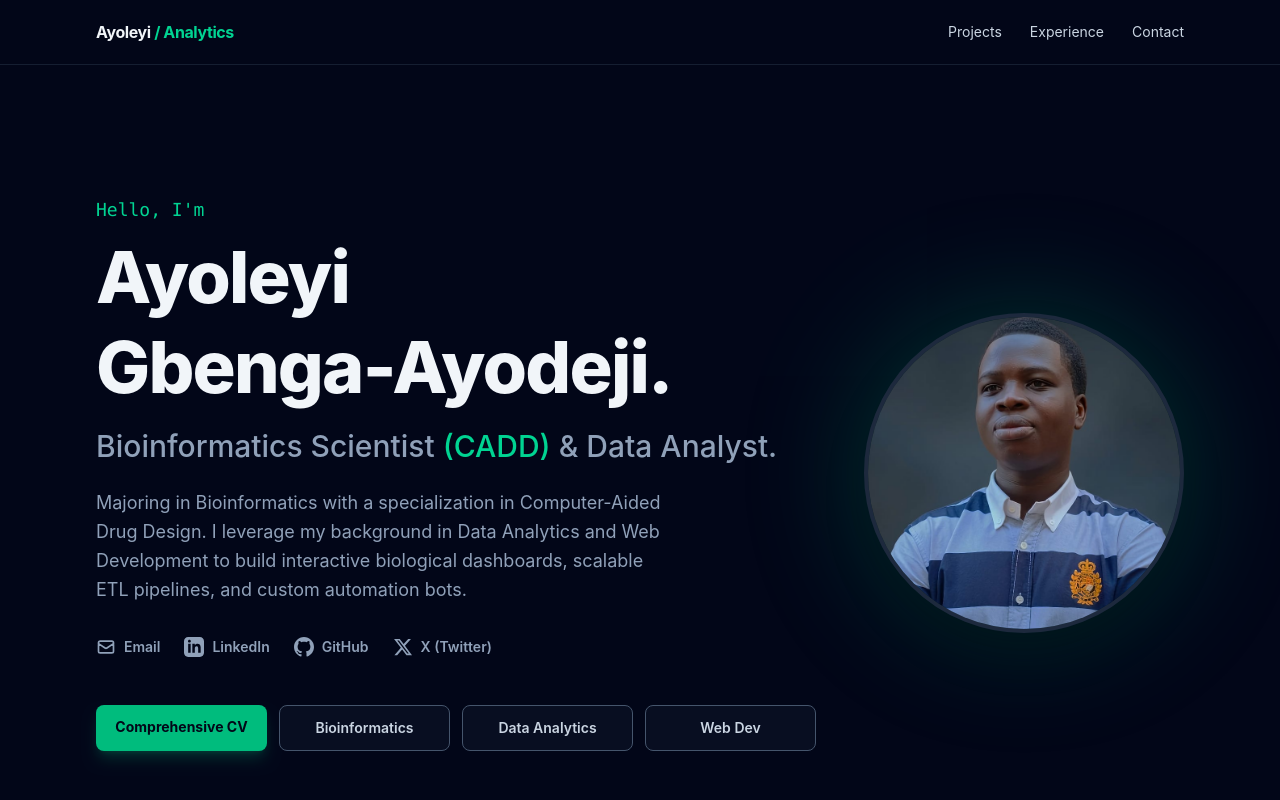
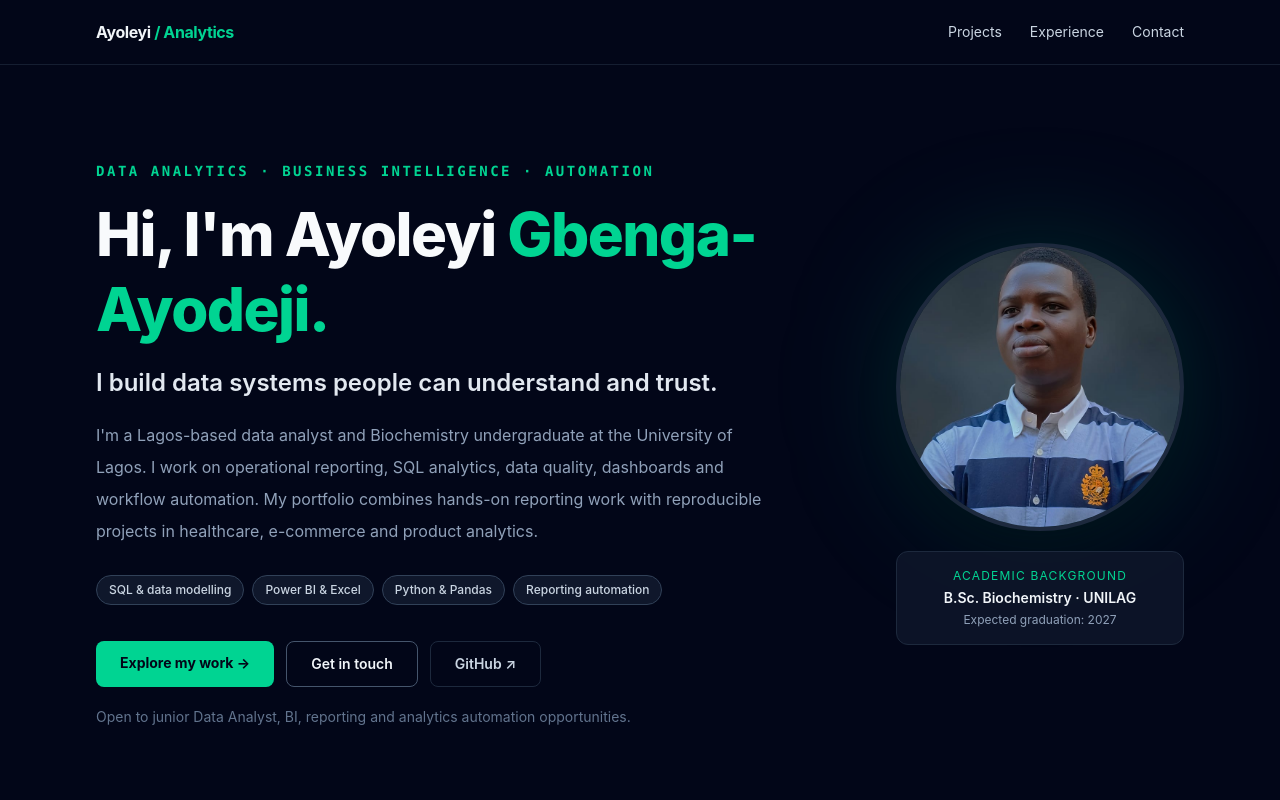
Before and after one commit to Ayoleyi-dev/ayoleyi-portfolio, a React (Vite) app: page / in a window 1280 px wide. Shown: the top 800 px of the page. Built offline with nearby package versions, Linux system fonts and the light colour scheme.

Commit message:
feat(portfolio): refresh src/components/Hero.jsx for analyst-focused recruiting

```diff
--- a/src/components/Hero.jsx
+++ b/src/components/Hero.jsx
@@ -1,74 +1,65 @@
 import React from 'react';
 
-const Hero = () => {
+const skills = ['SQL & data modelling', 'Power BI & Excel', 'Python & Pandas', 'Reporting automation'];
+
+export default function Hero() {
   return (
-    // CHANGED: flex-col-reverse puts the image on top for mobile, md:flex-row puts it on the right for desktop
-    <section className="min-h-[85vh] flex flex-col-reverse md:flex-row items-center justify-between gap-8 md:gap-12 pt-6 md:pt-10">
-
-      {/* Text Content */}
-      <div className="flex-1 flex flex-col gap-4 md:gap-6 text-center md:text-left">
-        <div>
-          <h2 className="text-emerald-400 font-mono text-base md:text-lg mb-2">Hello, I'm</h2>
-          <h1 className="text-4xl sm:text-5xl md:text-7xl font-extrabold text-slate-100 tracking-tight mb-3 md:mb-4 leading-tight">
-            Ayoleyi <br className="hidden md:block"/> Gbenga-Ayodeji.
-          </h1>
-          <h3 className="text-xl sm:text-2xl md:text-3xl text-slate-400 font-medium">
-            Bioinformatics Scientist <span className="text-emerald-400">(CADD)</span> <br className="sm:hidden"/> & Data Analyst.
-          </h3>
+    <section id="top" aria-labelledby="hero-title" className="flex flex-col-reverse items-center gap-10 py-6 lg:flex-row lg:gap-16 lg:py-12">
+      <div className="flex-1 text-center lg:text-left">
+        <p className="mb-4 font-mono text-sm font-semibold uppercase tracking-[0.18em] text-emerald-400">
+          Data analytics · Business intelligence · Automation
+        </p>
+        <h1 id="hero-title" className="text-4xl font-extrabold leading-tight tracking-tight text-slate-50 sm:text-5xl lg:text-6xl">
+          Hi, I'm Ayoleyi <span className="text-emerald-400">Gbenga-Ayodeji.</span>
+        </h1>
+        <h2 className="mt-5 text-xl font-semibold text-slate-200 sm:text-2xl">
+          I build data systems people can understand and trust.
+        </h2>
+        <p className="mx-auto mt-5 max-w-2xl text-base leading-8 text-slate-400 lg:mx-0">
+          I'm a Lagos-based data analyst and Biochemistry undergraduate at the University of Lagos.
+          I work on operational reporting, SQL analytics, data quality, dashboards and workflow automation.
+          My portfolio combines hands-on reporting work with reproducible projects in healthcare,
+          e-commerce and product analytics.
+        </p>
+        <div className="mt-7 flex flex-wrap justify-center gap-2 lg:justify-start" aria-label="Core skills">
+          {skills.map((skill) => (
+            <span key={skill} className="rounded-full border border-slate-700 bg-slate-900 px-3 py-1.5 text-xs font-medium text-slate-300">
+              {skill}
+            </span>
+          ))}
         </div>
-
-        <p className="text-slate-400 text-base md:text-lg max-w-xl leading-relaxed mx-auto md:mx-0">
-          Majoring in Bioinformatics with a specialization in Computer-Aided Drug Design. I leverage my background in Data Analytics and Web Development to build interactive biological dashboards, scalable ETL pipelines, and custom automation bots.
-        </p>
-
-        {/* Social Links for Recruiters */}
-        <div className="flex items-center gap-4 md:gap-6 mt-2 justify-center md:justify-start flex-wrap">
-          <a href="mailto:ayoleyi05@gmail.com" className="text-slate-400 hover:text-emerald-400 transition-colors flex items-center gap-2">
-            <svg className="w-5 h-5" fill="none" stroke="currentColor" strokeWidth="2" viewBox="0 0 24 24"><path strokeLinecap="round" strokeLinejoin="round" d="M3 8l7.89 5.26a2 2 0 002.22 0L21 8M5 19h14a2 2 0 002-2V7a2 2 0 00-2-2H5a2 2 0 00-2 2v10a2 2 0 002 2z"></path></svg>
-            <span className="text-sm font-semibold">Email</span>
+        <div className="mt-9 flex flex-wrap justify-center gap-3 lg:justify-start">
+          <a href="#projects" className="rounded-lg bg-emerald-400 px-6 py-3 text-sm font-bold text-slate-950 transition-colors hover:bg-emerald-300 focus-visible:outline focus-visible:outline-2 focus-visible:outline-offset-2 focus-visible:outline-emerald-400">
+            Explore my work →
           </a>
-          <a href="https://www.linkedin.com/in/ayoleyi-gbenga-ayodeji-aa99b6395/" target="_blank" rel="noreferrer" className="text-slate-400 hover:text-emerald-400 transition-colors flex items-center gap-2">
-            <svg className="w-5 h-5" fill="currentColor" viewBox="0 0 24 24"><path d="M19 0h-14c-2.761 0-5 2.239-5 5v14c0 2.761 2.239 5 5 5h14c2.762 0 5-2.239 5-5v-14c0-2.761-2.238-5-5-5zm-11 19h-3v-11h3v11zm-1.5-12.268c-.966 0-1.75-.79-1.75-1.764s.784-1.764 1.75-1.764 1.75.79 1.75 1.764-.783 1.764-1.75 1.764zm13.5 12.268h-3v-5.604c0-3.368-4-3.113-4 0v5.604h-3v-11h3v1.765c1.396-2.586 7-2.777 7 2.476v6.759z"/></svg>
-            <span className="text-sm font-semibold">LinkedIn</span>
+          <a href="mailto:ayoleyi05@gmail.com?subject=Analytics%20opportunity" className="rounded-lg border border-slate-600 px-6 py-3 text-sm font-semibold text-slate-100 transition-colors hover:border-emerald-400 hover:text-emerald-400">
+            Get in touch
           </a>
-          <a href="https://github.com/Ayoleyi-dev" target="_blank" rel="noreferrer" className="text-slate-400 hover:text-emerald-400 transition-colors flex items-center gap-2">
-            <svg className="w-5 h-5" fill="currentColor" viewBox="0 0 24 24"><path d="M12 0c-6.626 0-12 5.373-12 12 0 5.302 3.438 9.8 8.207 11.387.599.111.793-.261.793-.577v-2.234c-3.338.726-4.033-1.416-4.033-1.416-.546-1.387-1.333-1.756-1.333-1.756-1.089-.745.083-.729.083-.729 1.205.084 1.839 1.237 1.839 1.237 1.07 1.834 2.807 1.304 3.492.997.107-.775.418-1.305.762-1.604-2.665-.305-5.467-1.334-5.467-5.931 0-1.311.469-2.381 1.236-3.221-.124-.303-.535-1.524.117-3.176 0 0 1.008-.322 3.301 1.23.957-.266 1.983-.399 3.003-.404 1.02.005 2.047.138 3.006.404 2.291-1.552 3.297-1.23 3.297-1.23.653 1.653.242 2.874.118 3.176.77.84 1.235 1.911 1.235 3.221 0 4.609-2.807 5.624-5.479 5.921.43.372.823 1.102.823 2.222v3.293c0 .319.192.694.801.576 4.765-1.589 8.199-6.086 8.199-11.386 0-6.627-5.373-12-12-12z"/></svg>
-            <span className="text-sm font-semibold">GitHub</span>
-          </a>
-          <a href="https://x.com/AYOLEYING" target="_blank" rel="noreferrer" className="text-slate-400 hover:text-emerald-400 transition-colors flex items-center gap-2">
-            <svg className="w-5 h-5" fill="currentColor" viewBox="0 0 24 24"><path d="M18.244 2.25h3.308l-7.227 8.26 8.502 11.24H16.17l-5.214-6.817L4.99 21.75H1.68l7.73-8.835L1.254 2.25H8.08l4.713 6.231zm-1.161 17.52h1.833L7.084 4.126H5.117z"/></svg>
-            <span className="text-sm font-semibold">X (Twitter)</span>
+          <a href="https://github.com/Ayoleyi-dev" target="_blank" rel="noreferrer" className="rounded-lg border border-slate-800 px-6 py-3 text-sm font-semibold text-slate-300 transition-colors hover:border-slate-500">
+            GitHub ↗
           </a>
         </div>
-
-        {/* 4 STANDARDIZED RESUME DOWNLOADS */}
-        <div className="grid grid-cols-2 md:grid-cols-4 gap-2 md:gap-3 mt-4 md:mt-6">
-          <a href="/Ayoleyi_Comprehensive_CV.pdf" download className="bg-emerald-500 hover:bg-emerald-400 text-slate-950 font-bold px-3 py-2.5 md:px-4 md:py-3 rounded-lg text-center transition-colors shadow-lg shadow-emerald-500/20 text-xs sm:text-sm">
-            Comprehensive CV
-          </a>
-          <a href="/Ayoleyi_Bioinformatics_CADD_CV.pdf" download className="border border-slate-600 hover:border-emerald-500 text-slate-300 hover:text-emerald-400 font-semibold px-3 py-2.5 md:px-4 md:py-3 rounded-lg text-center transition-all bg-slate-900/50 text-xs sm:text-sm">
-            Bioinformatics
-          </a>
-          <a href="/Ayoleyi_Data_Analytics_CV.pdf" download className="border border-slate-600 hover:border-emerald-500 text-slate-300 hover:text-emerald-400 font-semibold px-3 py-2.5 md:px-4 md:py-3 rounded-lg text-center transition-all bg-slate-900/50 text-xs sm:text-sm">
-            Data Analytics
-          </a>
-          <a href="/Ayoleyi_Web_Development_CV.pdf" download className="border border-slate-600 hover:border-emerald-500 text-slate-300 hover:text-emerald-400 font-semibold px-3 py-2.5 md:px-4 md:py-3 rounded-lg text-center transition-all bg-slate-900/50 text-xs sm:text-sm">
-            Web Dev
-          </a>
+        <p className="mt-5 text-sm text-slate-500">
+          Open to junior Data Analyst, BI, reporting and analytics automation opportunities.
+        </p>
+      </div>
+      <div className="w-44 shrink-0 sm:w-56 lg:w-72">
+        <div className="relative">
+          <div className="absolute inset-3 rounded-full bg-emerald-500/25 blur-3xl" aria-hidden="true" />
+          <img
+            src="/images/ayoleyi.png"
+            alt="Portrait of Ayoleyi Gbenga-Ayodeji"
+            className="relative aspect-square w-full rounded-full border-4 border-slate-800 object-cover shadow-2xl"
+            width="288"
+            height="288"
+          />
         </div>
-      </div>
-
-      {/* Image Content */}
-      <div className="w-48 h-48 sm:w-56 sm:h-56 md:w-80 md:h-80 relative flex-shrink-0 mb-4 md:mb-0">
-        <div className="absolute inset-0 bg-emerald-500 rounded-full blur-3xl opacity-20 animate-pulse"></div>
-        <img
-          src="/images/ayoleyi.png"
-          alt="Ayoleyi Gbenga-Ayodeji"
-          className="w-full h-full object-cover rounded-full border-4 border-slate-800 shadow-2xl relative z-10"
-        />
+        <div className="relative mt-5 rounded-xl border border-slate-800 bg-slate-900/80 p-4 text-center">
+          <p className="text-xs uppercase tracking-widest text-emerald-400">Academic background</p>
+          <p className="mt-1 text-sm font-semibold text-slate-100">B.Sc. Biochemistry · UNILAG</p>
+          <p className="mt-1 text-xs text-slate-400">Expected graduation: 2027</p>
+        </div>
       </div>
     </section>
   );
-};
-
-export default Hero;
+}
```
